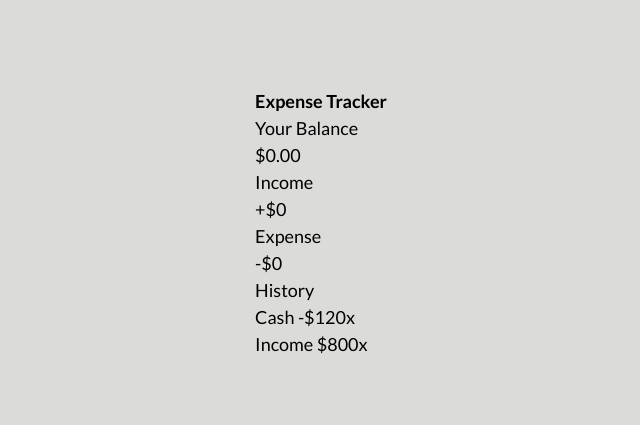
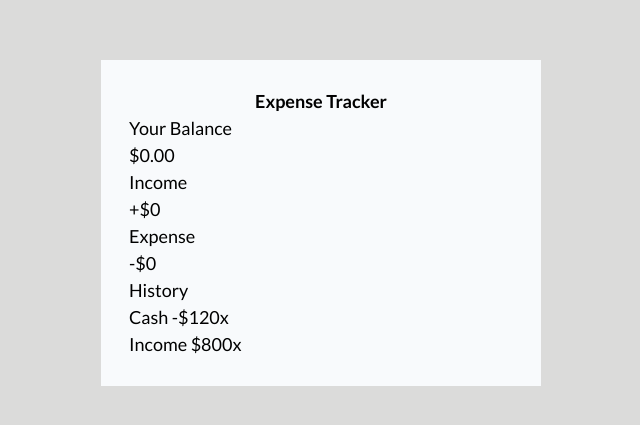
Before and after one commit to Lu-Smith/vue_expense_tracker, a Vue app: page / in a window 1280 px wide. Shown: the part 177-602 px from the top of the page, without its empty margins (319-959 px from the left). Built offline with nearby package versions, Linux system fonts and the light colour scheme.

Commit message:
Updated styling

```diff
--- a/src/App.vue
+++ b/src/App.vue
@@ -1,9 +1,12 @@
 <template>
-  <Header />
-  <div class="container">
-    <Balance />
-    <IncomeExpenses />
-    <TransactionList />
+  <div
+  class="w-full p-7 bg-slate-50 flex items-center flex-col justify-start">
+    <Header />
+    <div class="container w-96">
+      <Balance />
+      <IncomeExpenses />
+      <TransactionList />
+    </div>
   </div>
 </template>
 
--- a/src/components/Header.vue
+++ b/src/components/Header.vue
@@ -1,3 +1,3 @@
 <template>
-    <h2 class="font-semibold">Expense Tracker</h2>
+    <h2 class="font-semibold text-left">Expense Tracker</h2>
 </template>
--- a/src/input.css
+++ b/src/input.css
@@ -21,4 +21,5 @@ body {
     margin: 0;
     font-family: 'Lato', sans-serif;
     font-size: 18px;
+    width: 100vw;
 }
```
